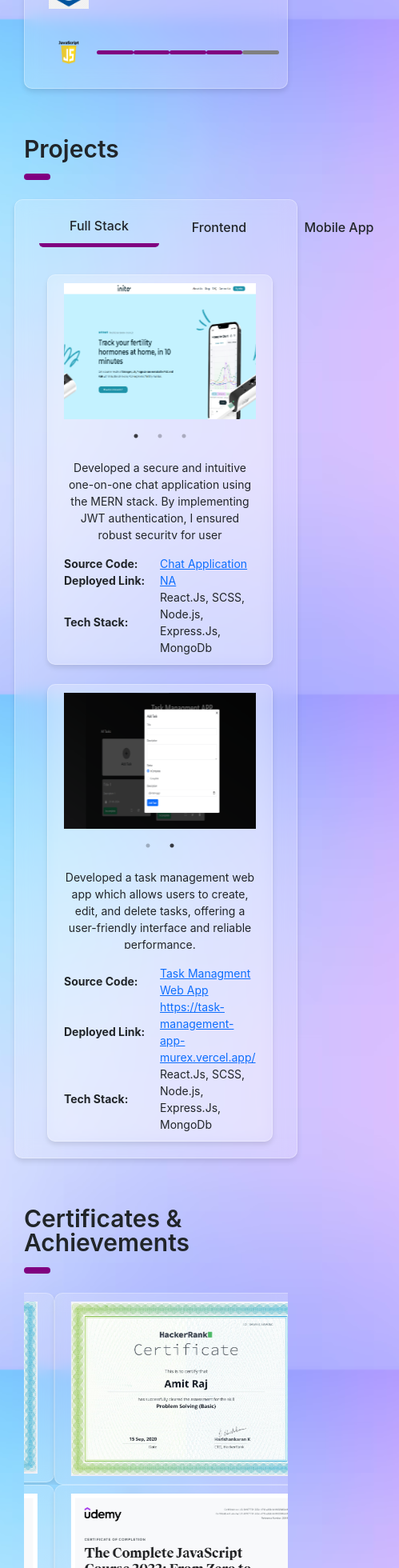
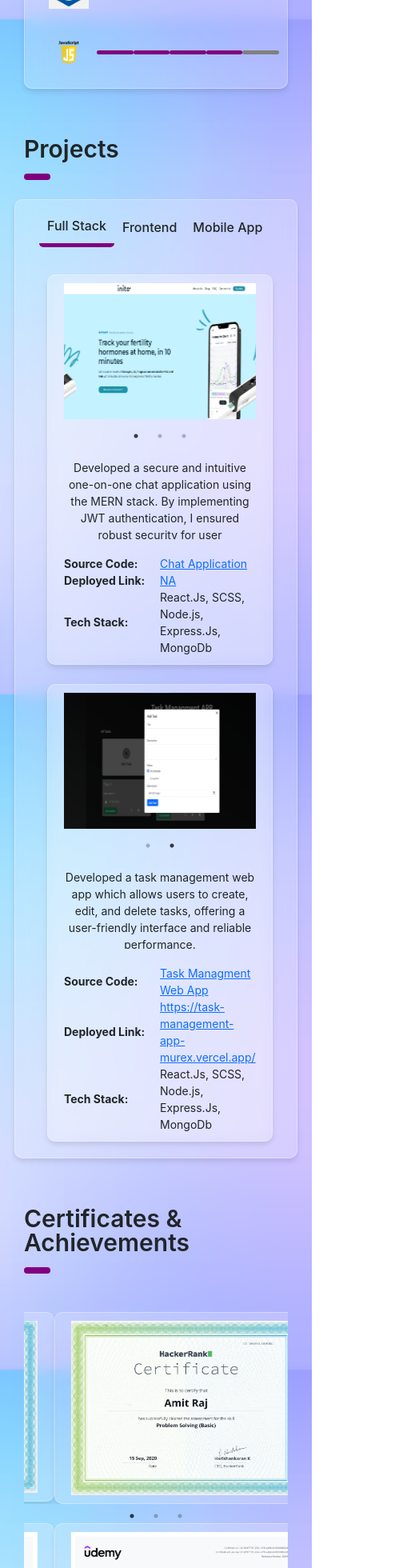
Before and after one commit to amit1884/MyPortfolio, a React (Create React App) app: page / in a window 390 px wide. Shown: the part 5040-7000 px from the top of the page at 80% size, 499 px wide, since content can reach past the window. Built offline with nearby package versions, Linux system fonts and the light colour scheme.

Commit message:
minor fixes

```diff
--- a/public/index.html
+++ b/public/index.html
@@ -28,7 +28,7 @@
       href="https://cdn.jsdelivr.net/npm/bootstrap@5.3.3/dist/css/bootstrap.min.css"
       rel="stylesheet"
     />
-    <title>React App</title>
+    <title>Amit Raj | Software Engineer</title>
   </head>
   <body>
     <noscript>You need to enable JavaScript to run this app.</noscript>
--- a/src/components/Tabs/tab.scss
+++ b/src/components/Tabs/tab.scss
@@ -7,7 +7,6 @@
       display: flex;
       justify-content: center;
       align-items: center;
-      min-width: 150px;
       cursor: pointer;
       font-weight: 550;
     }
--- a/src/sections/Certifcates/Certificates.js
+++ b/src/sections/Certifcates/Certificates.js
@@ -20,7 +20,7 @@ function Certificates() {
       <SectionHeading text="Certificates & Achievements" />
       <div className="row mt-4">
         {/* Hackerrank */}
-        <div className="col-md-4 col-sm-12 ">
+        <div className="col-md-4 col-sm-12 mt-4">
           <SlickCarousel>
             <GlassCard>
               <div className="certificate-container">
@@ -48,7 +48,7 @@ function Certificates() {
           </SlickCarousel>
         </div>
         {/* Udemy */}
-        <div className="col-md-4 col-sm-12 ">
+        <div className="col-md-4 col-sm-12 mt-4">
           <SlickCarousel>
             <GlassCard>
               <div className="certificate-container">
@@ -76,7 +76,7 @@ function Certificates() {
           </SlickCarousel>
         </div>
         {/* College */}
-        <div className="col-md-4 col-sm-12 ">
+        <div className="col-md-4 col-sm-12 mt-4">
           <SlickCarousel>
             <GlassCard>
               <div className="certificate-container">
```
Also changed, not shown: src/App.js (+3 -5 lines).
